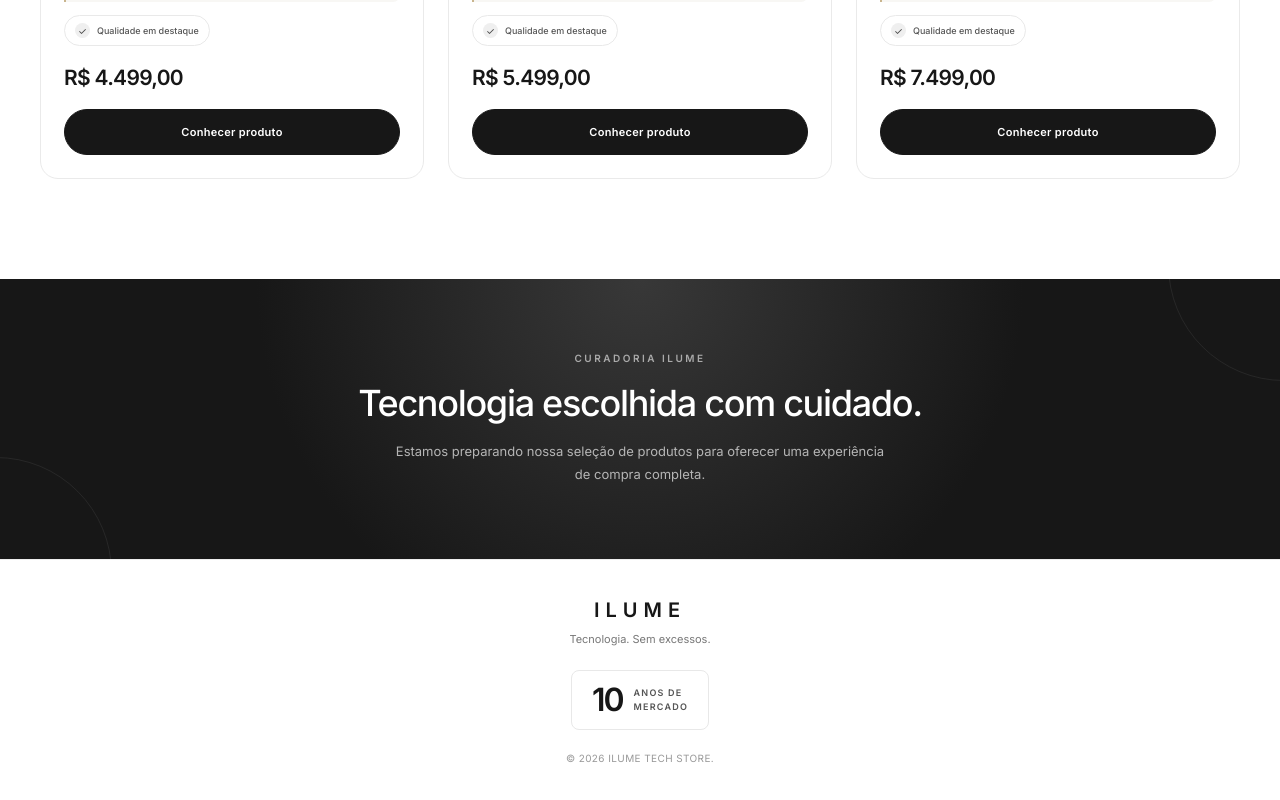
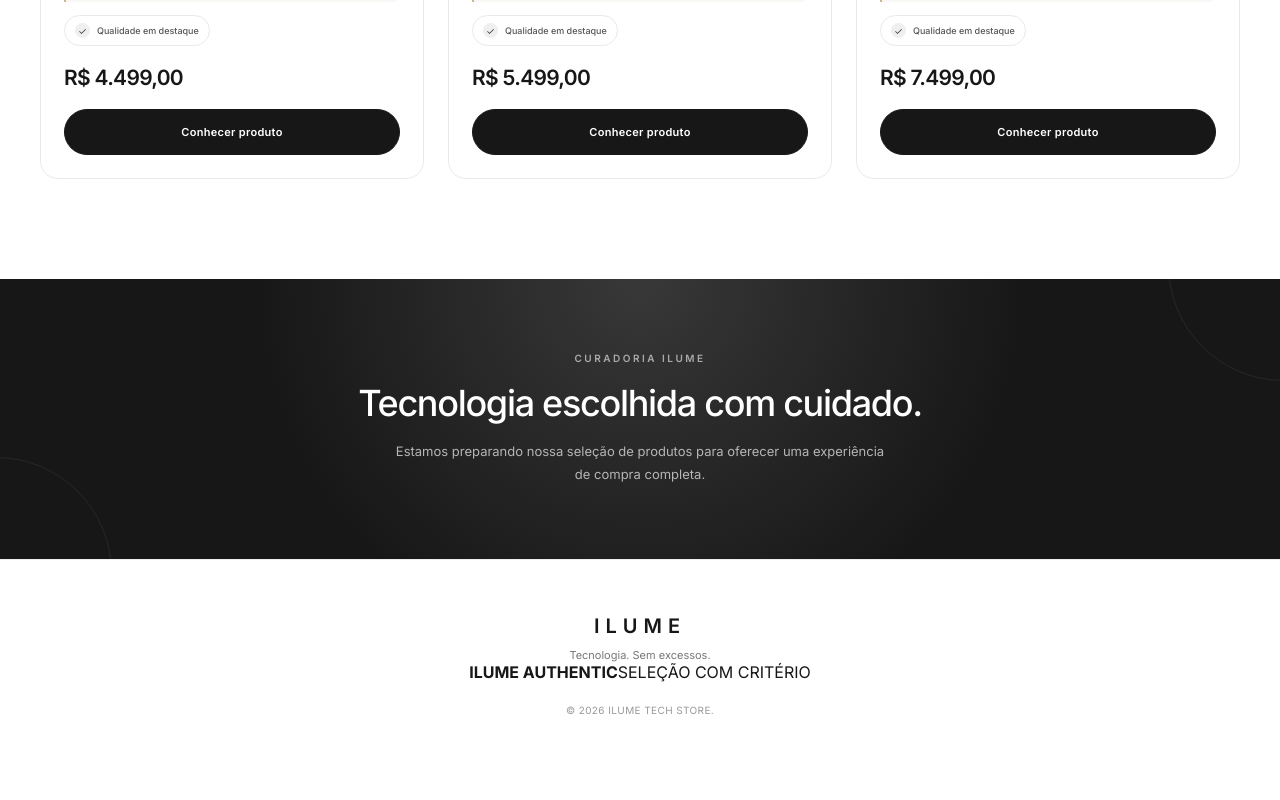
Before and after one commit to ytmatheus332-maker/ilume-tech-store, a React (Vite) app: page / in a window 1280 px wide. Shown: the part 1959-2759 px from the top of the page. After the commit the page ends 2728 px from the top, so only its background shows below. Built offline with nearby package versions, Linux system fonts and the light colour scheme; no server answers.

Commit message:
Atualizar o App.tsx

```diff
--- a/src/App.tsx
+++ b/src/App.tsx
@@ -105,12 +105,9 @@ function Home() {
         <span>ILUME</span>
         <p>Tecnologia. Sem excessos.</p>
 
-        <div className="footer-anniversary">
-          <strong>10</strong>
-          <div>
-            <span>ANOS DE</span>
-            <span>MERCADO</span>
-          </div>
+        <div className="footer-signature">
+          <strong>ILUME AUTHENTIC</strong>
+          <span>SELEÇÃO COM CRITÉRIO</span>
         </div>
 
         <small>© 2026 ILUME TECH STORE.</small>
```
